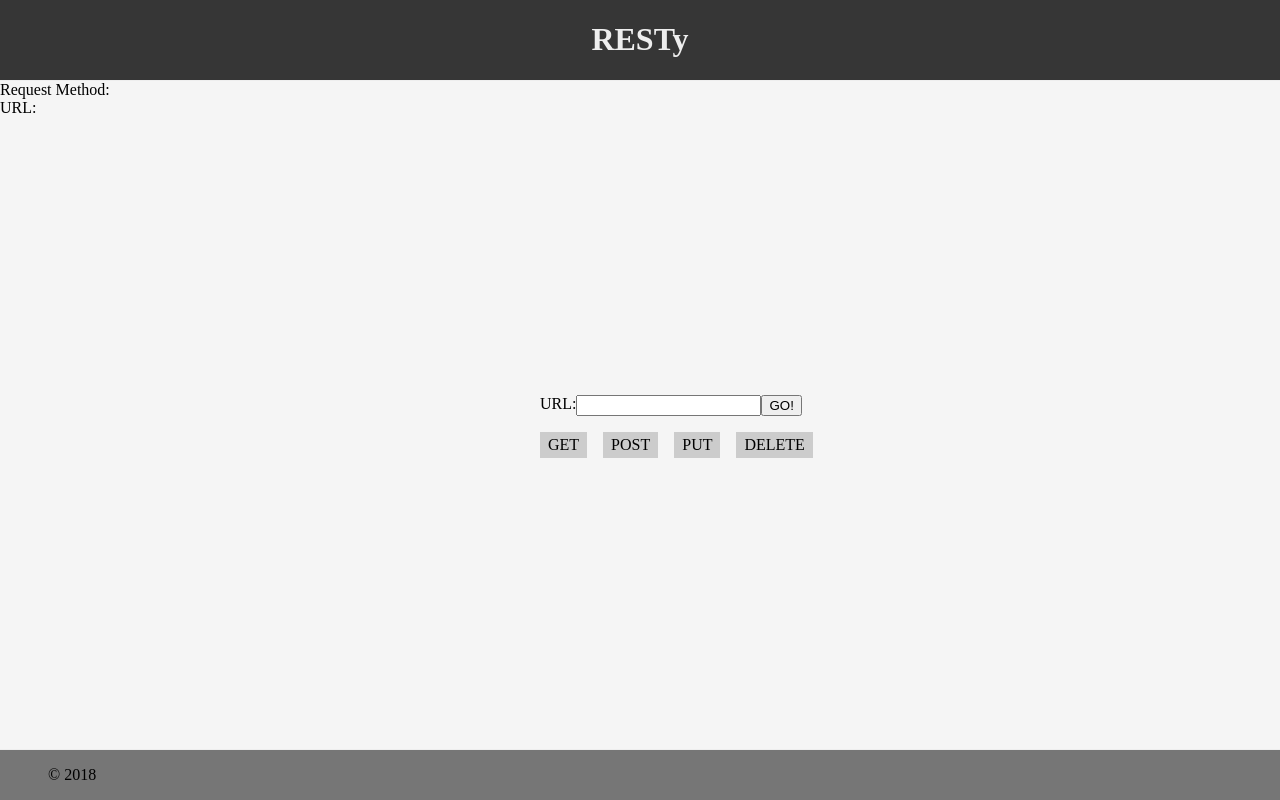
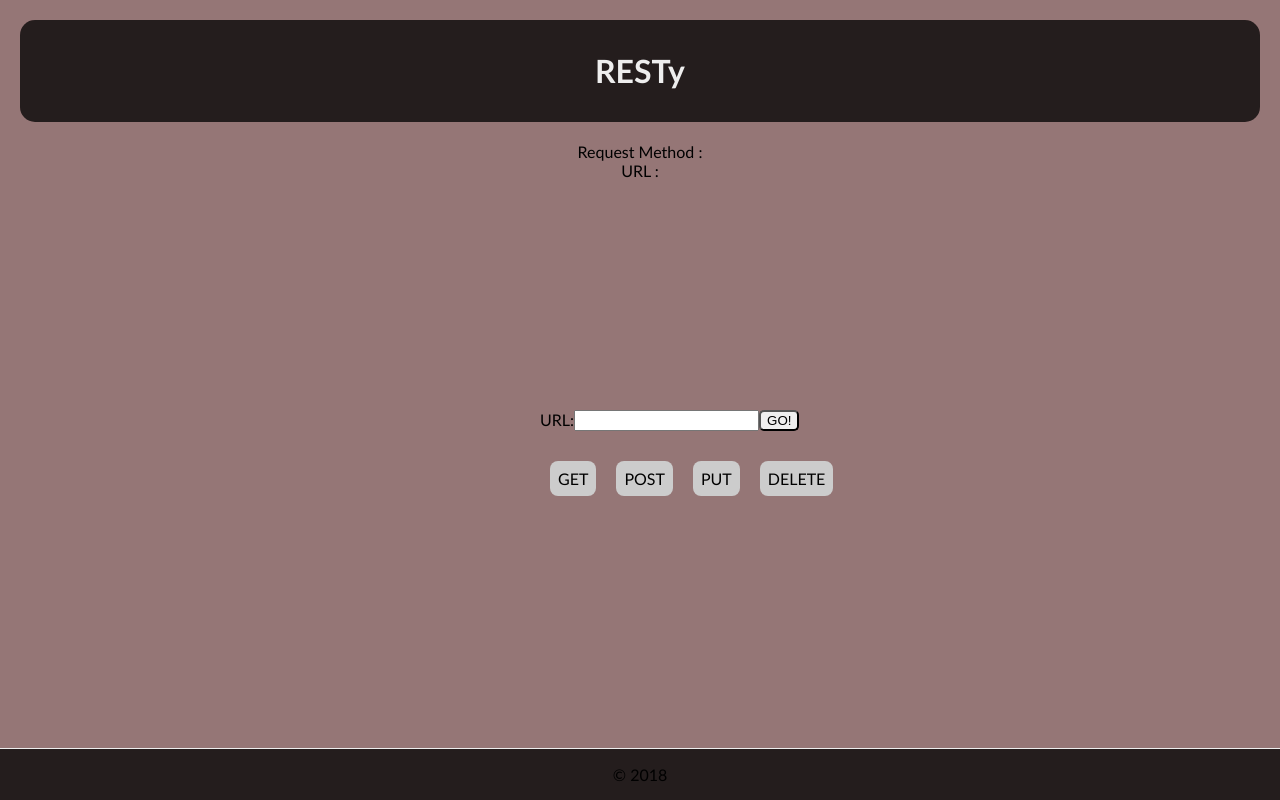
Before and after one commit to brenda70904/resty, a React (Create React App) app: page / in a window 1280 px wide. Built offline with nearby package versions, Linux system fonts and the light colour scheme.

Commit message:
update scss

```diff
--- a/public/index.html
+++ b/public/index.html
@@ -2,7 +2,7 @@
 <html lang="en">
   <head>
     <meta charset="utf-8" />
-    <title>React App</title>
+    <title>RESTy</title>
   </head>
   <body>
     <div id="root"></div>
--- a/src/App.jsx
+++ b/src/App.jsx
@@ -37,8 +37,8 @@ class App extends React.Component {
     return (
       <React.Fragment>
         <Header />
-        <div>Request Method: {this.state.requestParams.method}</div>
-        <div>URL: {this.state.requestParams.url}</div>
+        <div>Request Method : {this.state.requestParams.method}</div>
+        <div>URL : {this.state.requestParams.url}</div>
         <Form handleApiCall={this.callApi} />
         <Results data={this.state.data} />
         <Footer />
--- a/src/App.scss
+++ b/src/App.scss
@@ -1,9 +1,12 @@
-$backgroundColor: #f5f5f5;
+$backgroundColor: #744b4bc1;
+$fontFamily:Lucida, Gill Sans, sans-serif;;
+;
 
 html, body {
   height: 100%;
   margin: 0;
   padding: 0;
+  font-family:$fontFamily;
 }
 
 body {
@@ -23,12 +26,17 @@ body {
     margin: 0;
   }
 
+  div{
+    text-align: center;
+
+  }
+
   header {
     background: darken($backgroundColor, 75);
-    border-bottom: 1px solid #eee;
+    border-radius: 15px;
     color: #eee;
-    padding: 0;
-    margin: 0;
+    padding: 10px;
+    margin: 20px;
     text-align: center;
   }
 }
--- a/src/Components/Form/Form.scss
+++ b/src/Components/Form/Form.scss
@@ -6,19 +6,28 @@ form {
   margin: auto;
   width: 200px;
 
+
+  button{
+    cursor:pointer;
+    border-radius: 5px;
+
+  }
+
   label {
     display: flex;
-    margin: 1rem 0;
+    margin-top: 20px;
+    justify-content: space-around;
 
     &.methods {
       span {
+        border-radius: 8px;
         cursor: pointer;
-        margin-right: 1rem;
-        padding: .25rem .5rem;
+        margin: 10px;
+        padding: 8px 8px;
         background: #ccc;
 
         &:hover, &.active {
-          background: #fff;
+          background: #ffffff;
         }
       }
     }
--- a/src/Components/Form/index.jsx
+++ b/src/Components/Form/index.jsx
@@ -15,9 +15,9 @@ const Form = (props) => {
   }
   return (
     <>
-      <form onSubmit={() => handleSubmit()}>
+      <form onSubmit={handleSubmit}>
         <label >
-          <span>URL: </span>
+          <span>URL:</span>
           <input name='url' type='text' />
           <button type="submit">GO!</button>
         </label>
--- /dev/null
+++ b/src/Components/Results/Result.scss
@@ -0,0 +1,10 @@
+section {
+  display: grid;
+
+
+
+  pre {
+    justify-self: center;
+    font-family: Arial, Helvetica, sans-serif;
+  }
+}
--- a/src/Components/Results/index.jsx
+++ b/src/Components/Results/index.jsx
@@ -1,11 +1,11 @@
 import React from 'react';
-
+import './Result.scss';
 const Results = (props) => {
   const { data } = props;
   return (
     <>
       <section>
-        <pre>{data ? JSON.stringify(data, undefined, 2) : null}</pre>
+        <pre >{data ? JSON.stringify(data, undefined, 2) : null}</pre>
       </section>
     </>
   )
```
